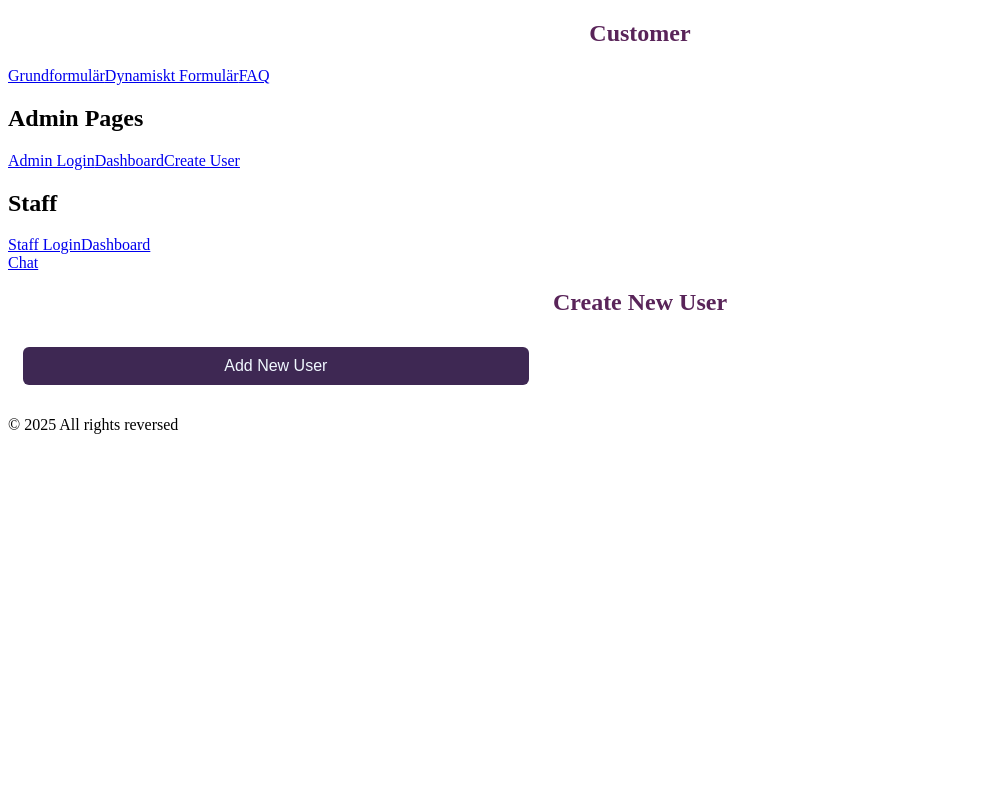
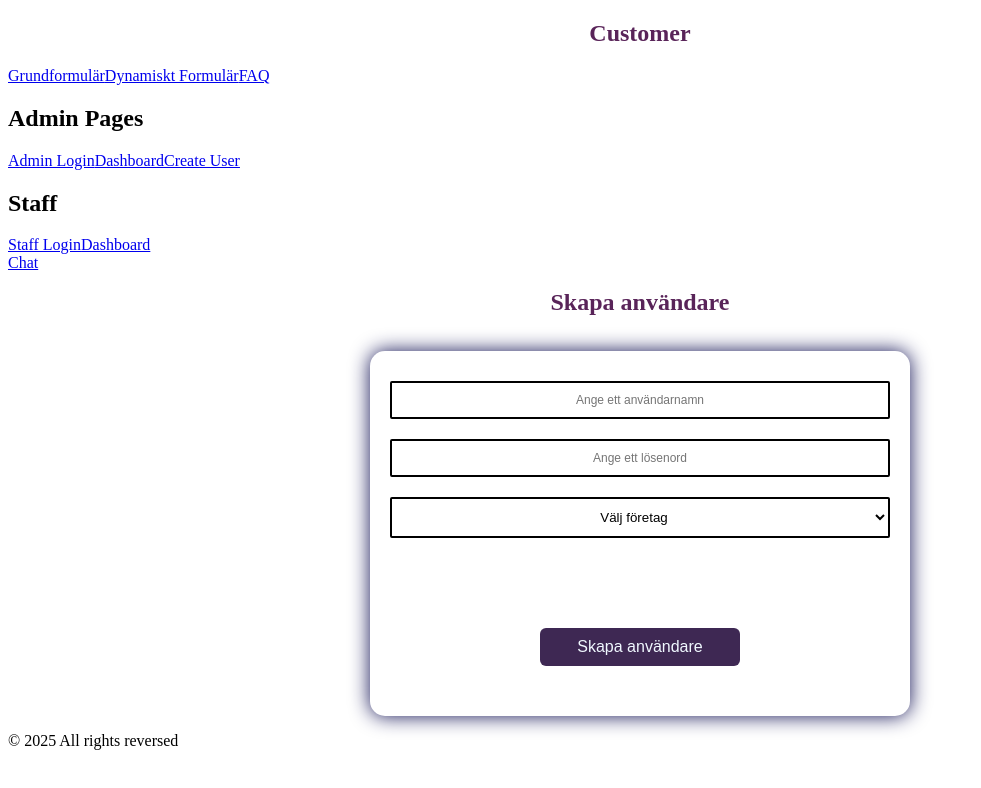
Before and after one commit to ShabanSulejmani/CRM-System, a React (Vite) app in the folder client/: page /admin/create-user in a window 1280 px wide. Shown: the top 788 px of the page, without its empty margins (0-981 px from the left). Built offline with nearby package versions, Linux system fonts and the light colour scheme.

Commit message:
createuser

```diff
--- a/client/src/pages/AdminCreateUser.jsx
+++ b/client/src/pages/AdminCreateUser.jsx
@@ -1,11 +1,73 @@
+import { useState } from 'react';
+
 function AdminCreateUser() {
-    return (
-      <div className="p-4">
-        <h1 className="text-2xl font-bold mb-4">Create New User</h1>
-        <button className="bg-blue-500 hover:bg-blue-700 text-white font-bold py-2 px-4 rounded">
-          Add New User
-        </button>
-      </div>
+  const [username, setUsername] = useState('');
+  const [password, setPassword] = useState('');
+  const [company, setCompany] = useState('');
+
+
+
+  const handleLogin = () => {
+    //e.preventDefault();   om man vill att sidan inte ska laddas om
+    console.log("Admin login:", { username, password });
+  };
+
+
+      return (
+        <div className="login-border">
+          <h1 className="admin-login">Skapa användare</h1>
+
+          <form onSubmit={handleLogin} className="login-container">
+
+
+
+
+            <input type="text"
+            placeholder='Ange ett användarnamn'
+            value={username}
+
+            onChange={(e) => setUsername(e.target.value)}
+            className="login-bar"
+            required/>
+
+            <input type="password"
+            placeholder='Ange ett lösenord'
+            value={password}
+            onChange={(e) => setPassword(e.target.value)}
+            className="login-bar"
+            required/>
+
+
+
+
+            <select type="företag"
+            value={company}
+            onChange={(e) => setCompany(e.target.value)}
+            className="login-bar"
+            required
+            >
+            <option value="" disabled selected>Välj företag</option>
+              <option value="bilar">Tesla</option>
+            <option value="mat">Maxi</option>
+            <option value="lökar">något annat</option>
+
+            </select>
+
+
+
+
+            <div className='login-knapp'>
+            <button
+            type='submit'
+            className="bla">Skapa användare</button>
+            </div>
+
+
+  </form>
+
+
+
+        </div>
     );
   }
   export default AdminCreateUser;
```
